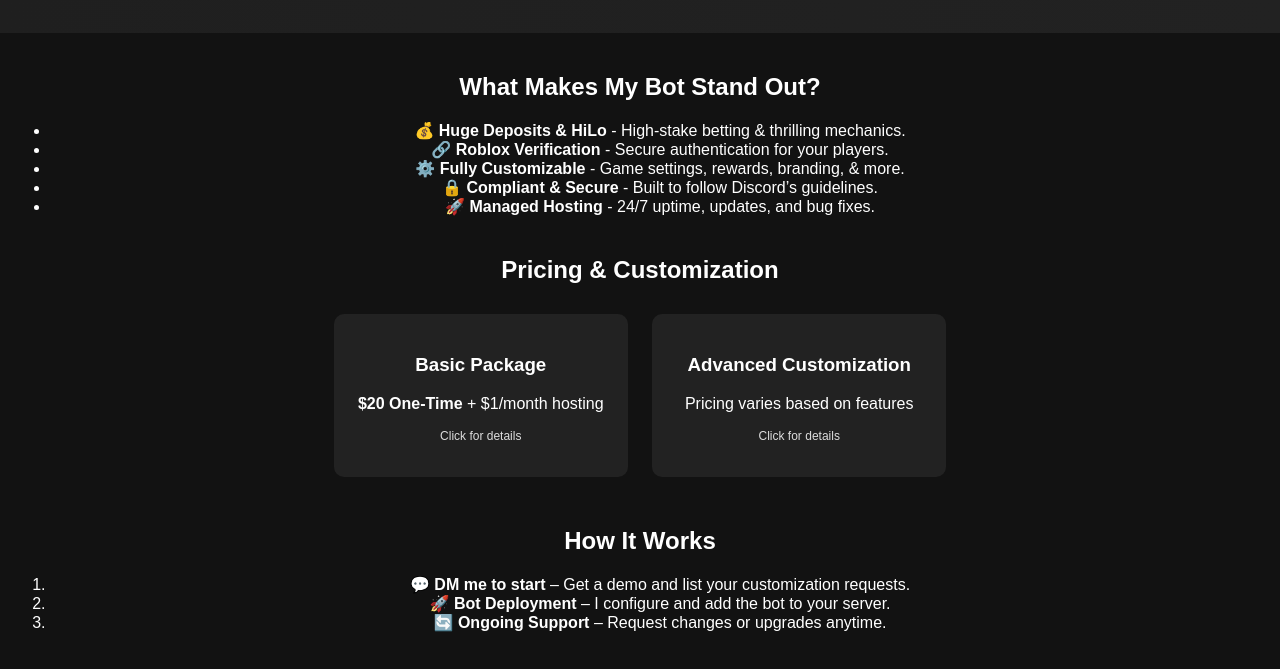
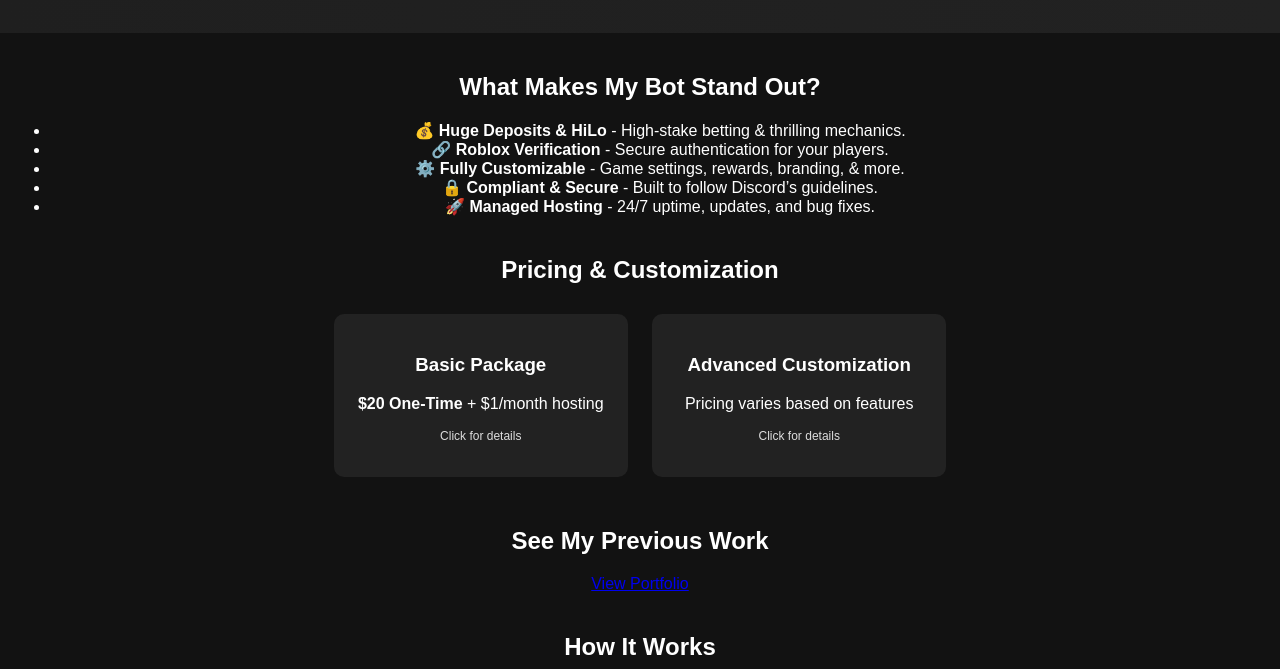
Before and after one commit to ilovecatsquiet/Bot-Service, a plain HTML site: page index.html in a window 1280 px wide. Shown: the part 121-790 px from the top of the page. Drawn offline with Linux system fonts and the light colour scheme.

Commit message:
Update index.html

```diff
--- a/index.html
+++ b/index.html
@@ -5,6 +5,7 @@
     <meta name="viewport" content="width=device-width, initial-scale=1.0">
     <title>Custom Gambling Discord Bots</title>
     <link rel="stylesheet" href="styles.css">
+    <link href="https://fonts.googleapis.com/css2?family=Montserrat:wght@300;400;600&display=swap" rel="stylesheet">
 </head>
 <body>
     <header>
@@ -37,6 +38,11 @@
         </div>
     </section>
 
+    <section class="portfolio-link">
+        <h2>See My Previous Work</h2>
+        <a href="portfolio.html" class="portfolio-button">View Portfolio</a>
+    </section>
+
     <section class="how-it-works">
         <h2>How It Works</h2>
         <ol>
```
